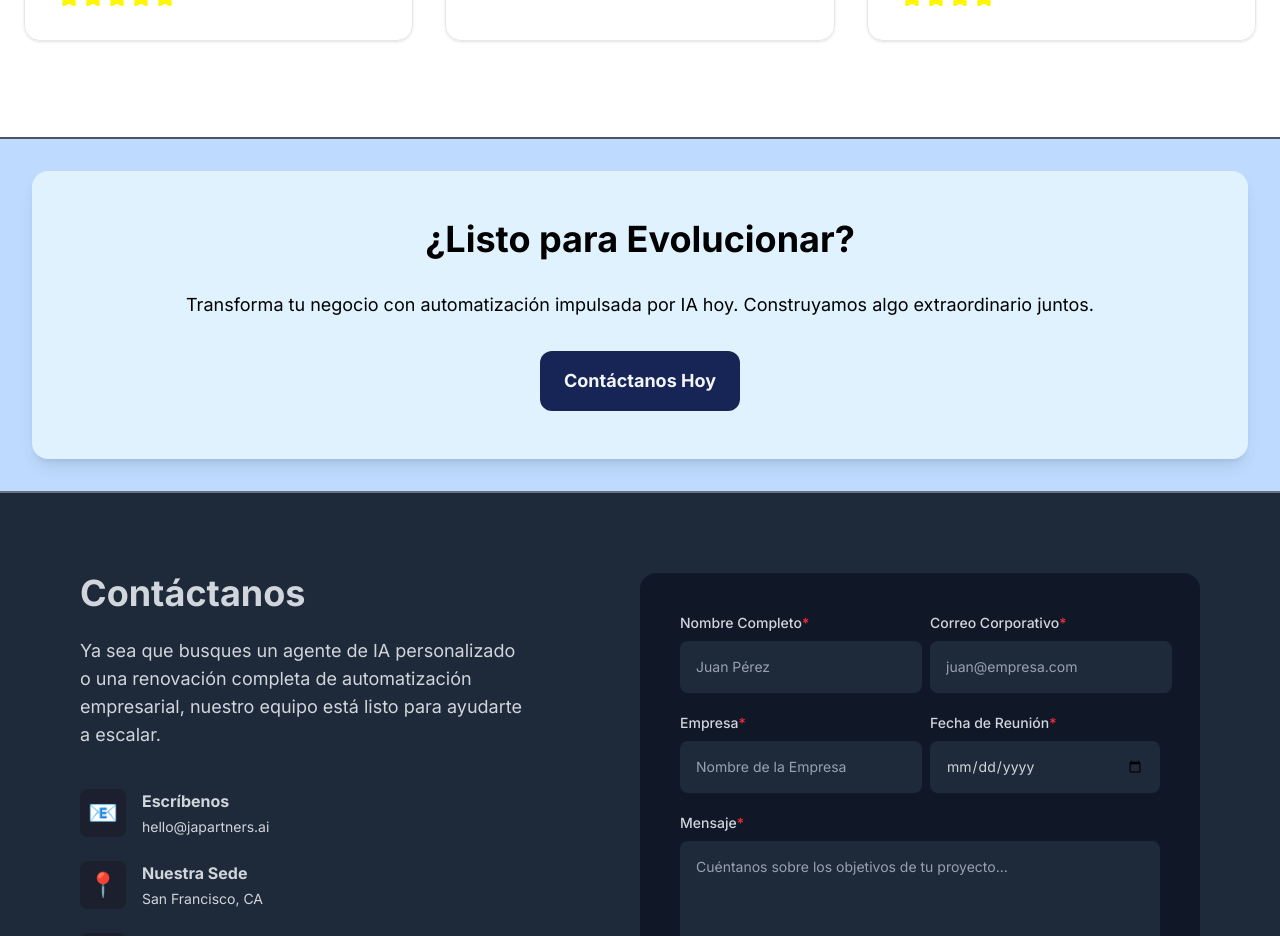
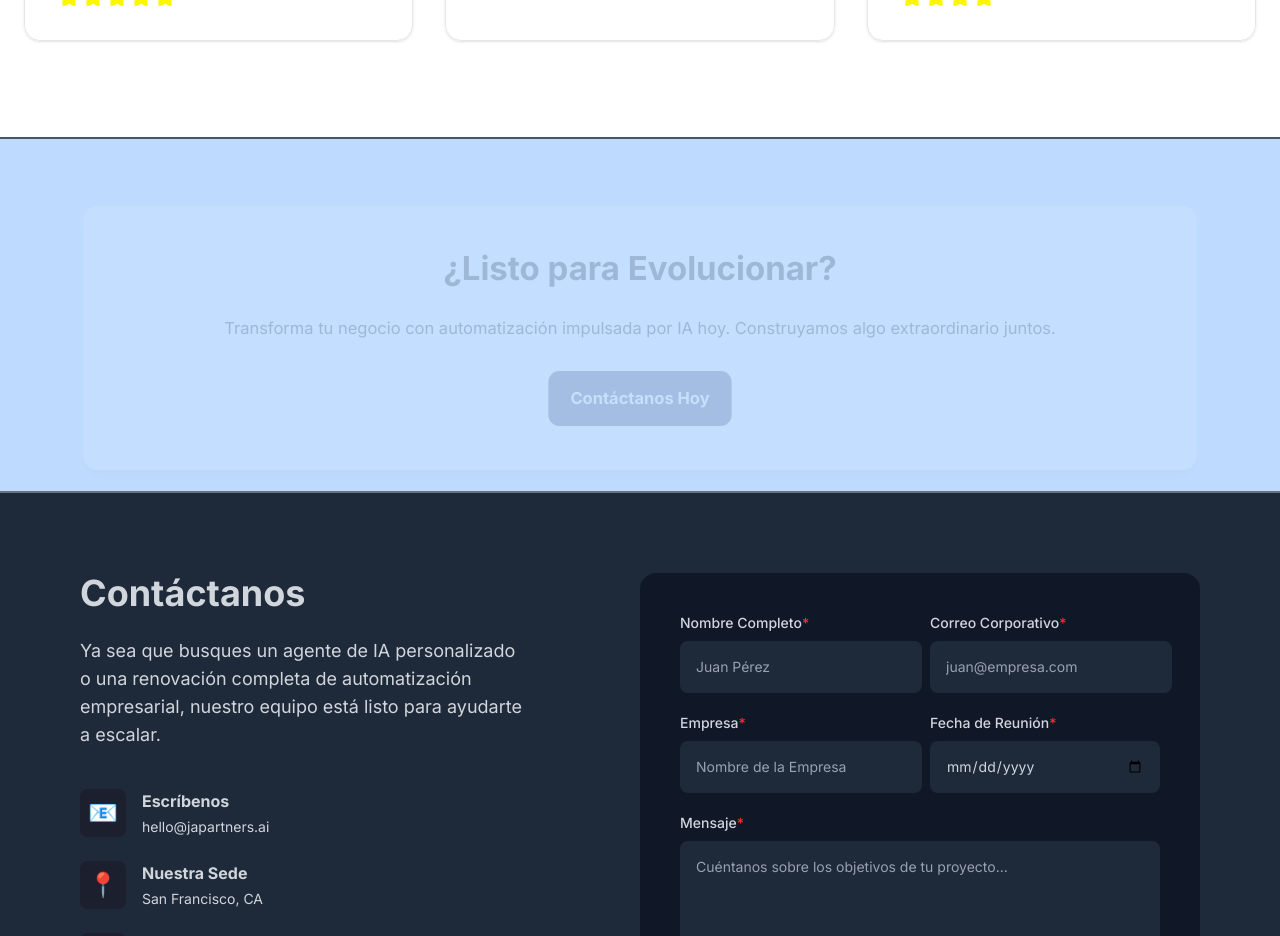
Before and after one commit to AldoCarbajal-3804/prototipo-react, a React (Vite) app: page / in a window 1280 px wide. Shown: the part 6860-7796 px from the top of the page. Built offline with nearby package versions, Linux system fonts and the light colour scheme.

Commit message:
Mejorando estas secciones con nuevas animaciones

```diff
--- a/src/components/CardWork.jsx
+++ b/src/components/CardWork.jsx
@@ -1,4 +1,4 @@
-import { useState, useEffect } from "react"
+
 
 export const CardWork = ({ title, desc, img }) => {
 
--- /dev/null
+++ b/src/hooks/useScroll.js
@@ -0,0 +1,40 @@
+import { useState, useEffect } from 'react';
+
+export function useScroll(ref) {
+    const [scrollY, setScrollY] = useState(0);
+    const [isVisible, setIsVisible] = useState(false);
+
+    useEffect(() => {
+        const element = ref.current;
+        if (!element) return;
+
+        const observer = new IntersectionObserver(
+            ([entry]) => {
+                if (entry.isIntersecting) {
+                    setIsVisible(true);
+                }
+            },
+            { threshold: 0.2 }
+        );
+
+        observer.observe(element);
+
+        const handleScroll = () => {
+            if (!element) return;
+            const rect = element.getBoundingClientRect();
+            const windowHeight = window.innerHeight;
+            const progress = Math.max(0, Math.min(1, (windowHeight - rect.top) / (windowHeight + rect.height)));
+            setScrollY(progress);
+        };
+
+        window.addEventListener('scroll', handleScroll, { passive: true });
+        handleScroll();
+
+        return () => {
+            observer.disconnect();
+            window.removeEventListener('scroll', handleScroll);
+        };
+    }, [ref]);
+
+    return { scrollY, isVisible };
+}
--- a/src/layouts/about/WhoSection.jsx
+++ b/src/layouts/about/WhoSection.jsx
@@ -6,7 +6,7 @@ import leader from "../../assets/images/leader.webp"
 import team from "../../assets/images/team.webp"
 import { CardWork } from "../../components/CardWork.jsx"
 import { useLanguage } from '../../hooks/LanguageContext.jsx'
-import {useState,useEffect,useMemo, useCallback} from 'react'
+import {useState,useEffect, useCallback} from 'react'
 
 function WhoSection(){
     const { t } = useLanguage()
--- a/src/layouts/form/Cta.jsx
+++ b/src/layouts/form/Cta.jsx
@@ -1,12 +1,21 @@
-
+import { useRef } from 'react'
 import { useLanguage } from '../../hooks/LanguageContext.jsx'
+import { useScroll } from '../../hooks/useScroll.js'
 
 function CtaSection(){
     const { t } = useLanguage()
+    const sectionRef = useRef(null)
+    const { scrollY, isVisible } = useScroll(sectionRef)
 
     return(
-        <section className="cta-section p-4 sm:p-6 md:p-8 lg:p-8 bg-blue-200 border-b-2 border-gray-500">
-            <div className="cta rounded-xl sm:rounded-2xl p-8 sm:p-12 shadow-lg bg-sky-100">
+        <section ref={sectionRef} className="cta-section relative overflow-hidden p-4 sm:p-6 md:p-8 lg:p-8 bg-blue-200 border-b-2 border-gray-500">
+            <div
+                className="cta rounded-xl sm:rounded-2xl p-8 sm:p-12 shadow-lg bg-sky-100 transition-all duration-700"
+                style={{
+                    transform: isVisible ? `scale(${0.9 + scrollY * 0.1}) translateY(${(1 - scrollY) * 30}px)` : 'scale(0.9) translateY(30px)',
+                    opacity: isVisible ? scrollY : 0,
+                }}
+            >
                 <h1 className="text-center font-bold text-2xl sm:text-3xl md:text-4xl pb-4 sm:pb-6 md:pb-8">{t.cta.title}</h1>
                 <p className="text-center text-sm sm:text-base md:text-lg pb-6 sm:pb-8 px-4">{t.cta.description}</p>
                 <div className="text-center"><button className="bg-blue-950 px-4 sm:px-5 md:px-6 py-3 sm:py-4 rounded-lg md:rounded-xl font-bold text-sm sm:text-base md:text-lg cursor-pointer hover:opacity-90 transition text-gray-100"> <a href="#form-section">{t.cta.button}</a></button></div>
```
